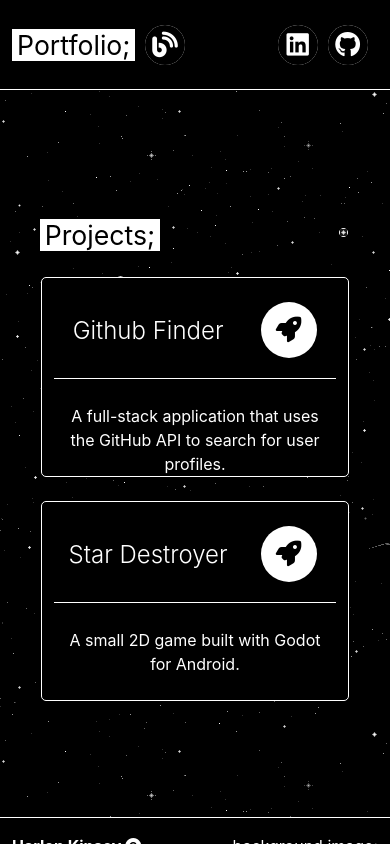
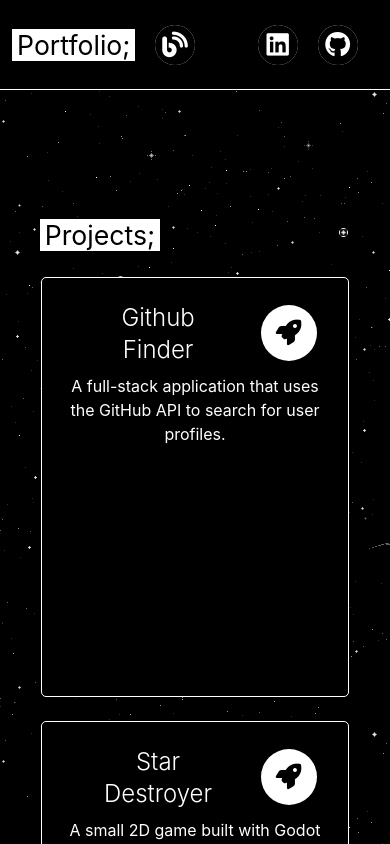
Before and after one commit to harlenkinsey/portfolio, a React (Create React App) app: page / in a window 390 px wide. Shown: the top 844 px of the page. Built offline with nearby package versions, Linux system fonts and the light colour scheme; the HTML template or start-up script is replaced by a standard one.

Commit message:
added media queries and changed card styles

```diff
--- a/src/App.css
+++ b/src/App.css
@@ -33,12 +33,20 @@ html, body {
   border-width: 1px;
   border-style: solid;
   border-radius: 5px;
-  height: 250px;
+  height: 400px;
 }
 
 .card-container {
  width: 65%;
  padding: 100px 0;
+}
+
+.card-content {
+  height: 140px;
+}
+
+.card-title {
+  padding: 0 0 0 20px !important;
 }
 
 .footer {
@@ -74,22 +82,6 @@ html, body {
   padding: 0px 5px 0px 5px;
 }
 
-.project-card-button {
-  width: 100%;
-  background-color: white;
-}
-
-.project-card-description {
-  padding-top: 25px;
-}
-
-.project-card-header {
-  border-bottom-color: white;
-  border-bottom-width: 1px;
-  border-bottom-style: solid;
-  padding-bottom: 10px;
-}
-
 .row {
   margin-bottom: 0px;
 }
@@ -102,8 +94,33 @@ html, body {
 ul {
   margin: 0;
 }
+@media only screen and (min-width: 0px) and (max-width: 426px) {
 
-@media (max-width: 768px) {
+  .card {
+    border-color: white;
+    border-width: 1px;
+    border-style: solid;
+    border-radius: 5px;
+    height: 420px;
+  }
+
+  .card-container {
+    width: 85%;
+  }
+
+  .card-content {
+    height: 160px;
+  }
+
+  h3 {
+    font-size: 20pt;
+  }
+
+
+}
+
+
+@media only screen and (min-width: 426px) and (max-width: 768px) {
 
   .background {
     background-image: url('./images/space-backing.png');
@@ -113,14 +130,6 @@ ul {
   .blog-button {
     display: inline-block;
     padding: 10px;
-  }
-
-  .card {
-    border-color: white;
-    border-width: 1px;
-    border-style: solid;
-    border-radius: 5px;
-    height: 200px;
   }
 
   .card-container {
```
